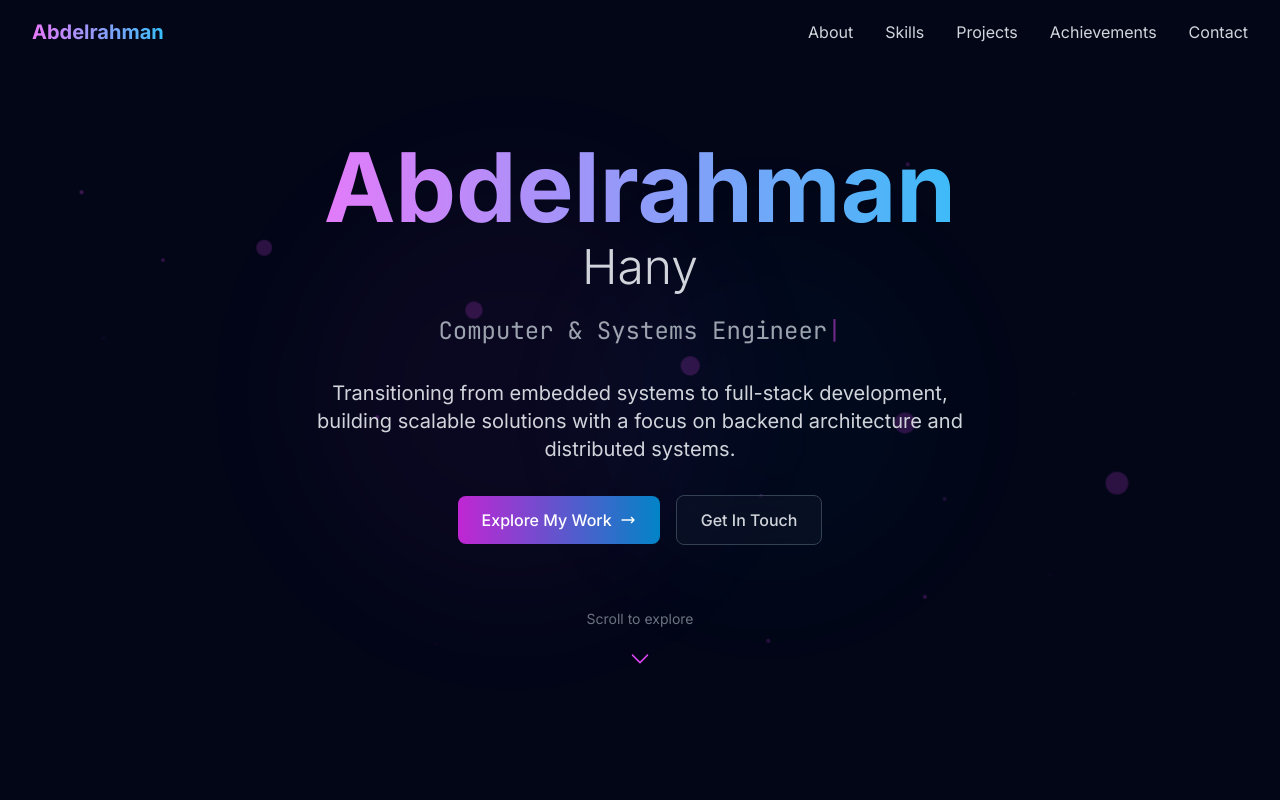
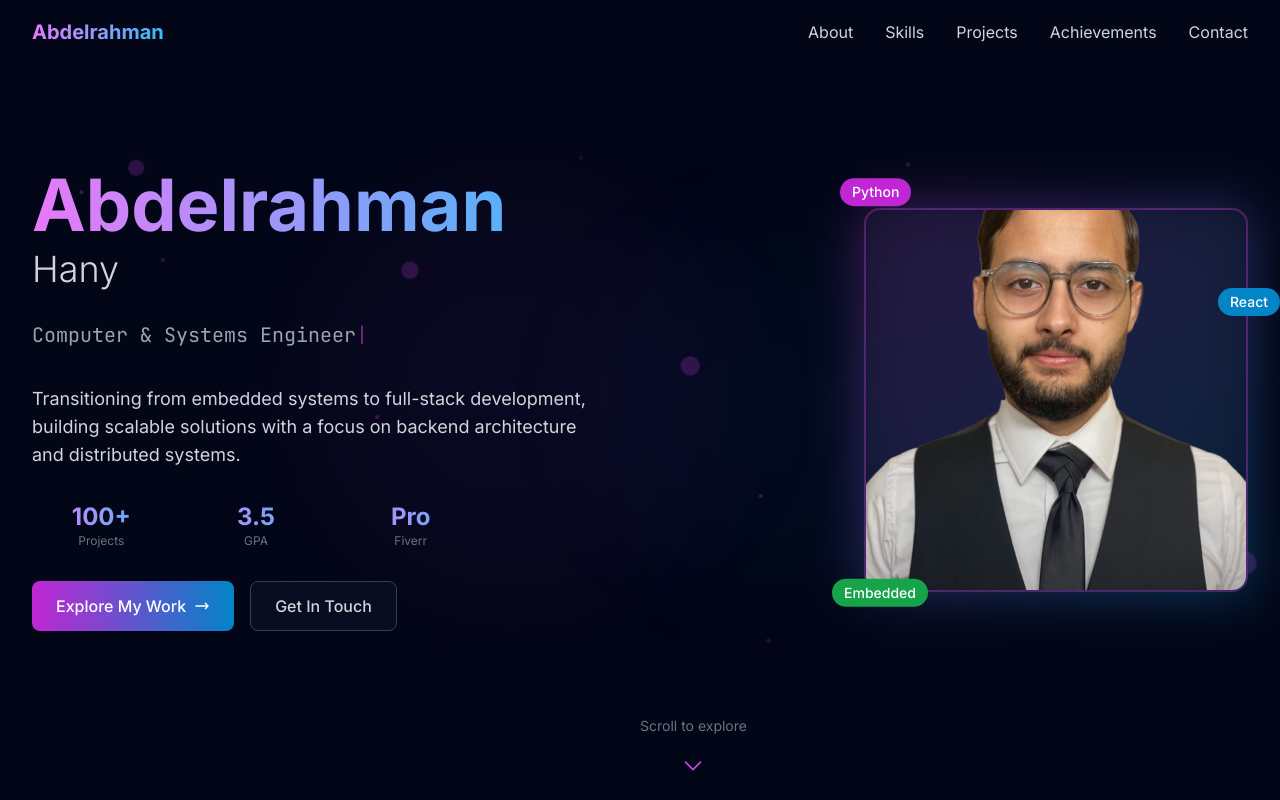
Before and after one commit to DopeBiscuit/Portfolio, a React (Vite) app: page / in a window 1280 px wide. Shown: the top 800 px of the page. Built offline with nearby package versions, Linux system fonts and the light colour scheme.

Commit message:
test: hero change

```diff
--- a/src/components/Hero.jsx
+++ b/src/components/Hero.jsx
@@ -40,10 +40,20 @@ const Hero = () => {
     }
   };
 
+  const imageVariants = {
+    hidden: { x: 100, opacity: 0 },
+    visible: {
+      x: 0,
+      opacity: 1,
+      transition: { duration: 0.8, ease: "easeOut" }
+    }
+  };
+
   return (
     <section className="min-h-screen flex items-center justify-center relative overflow-hidden">
-      {/* Floating elements */}
+      {/* Background Elements */}
       <div className="absolute inset-0 overflow-hidden">
+        {/* Floating elements - repositioned for left layout */}
         {[...Array(5)].map((_, i) => (
           <motion.div
             key={i}
@@ -59,34 +69,36 @@ const Hero = () => {
               repeatType: "reverse",
             }}
             style={{
-              left: `${20 + i * 15}%`,
-              top: `${30 + i * 10}%`,
+              left: `${10 + i * 20}%`,
+              top: `${20 + i * 15}%`,
             }}
           />
         ))}
       </div>
 
+      <div className="max-w-7xl mx-auto px-4 sm:px-6 lg:px-8 w-full">
+        <div className="grid lg:grid-cols-2 gap-12 items-center">
+          {/* Left Side - Text Content */}
           <motion.div
             variants={containerVariants}
             initial="hidden"
             animate="visible"
-        className="text-center z-10 max-w-4xl mx-auto px-4"
+            className="space-y-8"
           >
             {/* Main heading */}
-        <motion.h1
-          variants={itemVariants}
-          className="text-5xl md:text-7xl lg:text-8xl font-bold mb-6"
-        >
+            <motion.div variants={itemVariants}>
+              <motion.h1 className="text-4xl md:text-6xl lg:text-7xl font-bold">
                 <span className="block gradient-text">Abdelrahman</span>
-          <span className="block text-gray-300 text-3xl md:text-4xl lg:text-5xl font-light mt-2">
+                <span className="block text-gray-300 text-2xl md:text-3xl lg:text-4xl font-light mt-2">
                   Hany
                 </span>
               </motion.h1>
+            </motion.div>
 
             {/* Typing animation subtitle */}
             <motion.div
               variants={itemVariants}
-          className="text-xl md:text-2xl text-gray-400 mb-8 h-8"
+              className="text-lg md:text-xl text-gray-400 h-8"
             >
               <span className="font-mono">
                 {typedText}
@@ -97,23 +109,42 @@ const Hero = () => {
             {/* Description */}
             <motion.p
               variants={itemVariants}
-          className="text-lg md:text-xl text-gray-300 mb-8 max-w-2xl mx-auto leading-relaxed"
+              className="text-base md:text-lg text-gray-300 leading-relaxed max-w-xl"
             >
               Transitioning from embedded systems to full-stack development,
               building scalable solutions with a focus on backend architecture
               and distributed systems.
             </motion.p>
 
+            {/* Quick Stats */}
+            <motion.div
+              variants={itemVariants}
+              className="grid grid-cols-3 gap-4 max-w-md"
+            >
+              <div className="text-center">
+                <div className="text-xl md:text-2xl font-bold gradient-text">100+</div>
+                <div className="text-xs text-gray-500">Projects</div>
+              </div>
+              <div className="text-center">
+                <div className="text-xl md:text-2xl font-bold gradient-text">3.5</div>
+                <div className="text-xs text-gray-500">GPA</div>
+              </div>
+              <div className="text-center">
+                <div className="text-xl md:text-2xl font-bold gradient-text">Pro</div>
+                <div className="text-xs text-gray-500">Fiverr</div>
+              </div>
+            </motion.div>
+
             {/* CTA Buttons */}
             <motion.div
               variants={itemVariants}
-          className="flex flex-col sm:flex-row gap-4 justify-center items-center mb-16"
+              className="flex flex-col sm:flex-row gap-4"
             >
               <motion.a
                 href="#projects"
                 whileHover={{ scale: 1.05 }}
                 whileTap={{ scale: 0.95 }}
-            className="btn-primary inline-flex items-center gap-2"
+                className="btn-primary inline-flex items-center gap-2 justify-center sm:justify-start"
               >
                 Explore My Work
                 <svg className="w-4 h-4" fill="none" stroke="currentColor" viewBox="0 0 24 24">
@@ -125,16 +156,84 @@ const Hero = () => {
                 href="#contact"
                 whileHover={{ scale: 1.05 }}
                 whileTap={{ scale: 0.95 }}
-            className="btn-secondary"
+                className="btn-secondary justify-center sm:justify-start"
               >
                 Get In Touch
               </motion.a>
             </motion.div>
+          </motion.div>
 
-        {/* Scroll indicator */}
+          {/* Right Side - Photo */}
           <motion.div
-          variants={itemVariants}
-          className="flex flex-col items-center"
+            variants={imageVariants}
+            initial="hidden"
+            animate="visible"
+            className="relative flex justify-center lg:justify-end"
+          >
+            <div className="relative">
+              {/* Glowing background effect */}
+              <motion.div
+                animate={{
+                  scale: [1, 1.05, 1],
+                  rotate: [0, 1, 0]
+                }}
+                transition={{
+                  duration: 4,
+                  repeat: Infinity,
+                  repeatType: "reverse"
+                }}
+                className="absolute inset-0 bg-gradient-to-br from-accent-500/30 to-primary-500/30 rounded-2xl blur-xl"
+              />
+
+              {/* Photo container */}
+              <motion.div
+                whileHover={{ scale: 1.02 }}
+                className="relative w-80 h-80 md:w-96 md:h-96 rounded-2xl overflow-hidden glass-effect border-2 border-accent-500/30"
+              >
+                <img
+                  src="/images/profile.png"
+                  alt="Abdelrahman Hany"
+                  className="w-full h-full object-cover object-center"
+                />
+
+                {/* Overlay gradient */}
+                <div className="absolute inset-0 bg-gradient-to-t from-dark-950/20 via-transparent to-transparent" />
+              </motion.div>
+
+              {/* Floating tech badges around photo */}
+              <motion.div
+                animate={{ y: [0, -10, 0] }}
+                transition={{ duration: 3, repeat: Infinity }}
+                className="absolute -top-6 -left-6 px-3 py-1 bg-accent-600 text-white text-sm rounded-full font-medium"
+              >
+                Python
+              </motion.div>
+
+              <motion.div
+                animate={{ y: [0, -15, 0] }}
+                transition={{ duration: 4, repeat: Infinity, delay: 1 }}
+                className="absolute top-20 -right-8 px-3 py-1 bg-primary-600 text-white text-sm rounded-full font-medium"
+              >
+                React
+              </motion.div>
+
+              <motion.div
+                animate={{ y: [0, -8, 0] }}
+                transition={{ duration: 3.5, repeat: Infinity, delay: 2 }}
+                className="absolute -bottom-4 -left-8 px-3 py-1 bg-green-600 text-white text-sm rounded-full font-medium"
+              >
+                Embedded
+              </motion.div>
+            </div>
+          </motion.div>
+        </div>
+
+        {/* Scroll indicator - moved to bottom center */}
+        <motion.div
+          initial={{ opacity: 0, y: 20 }}
+          animate={{ opacity: 1, y: 0 }}
+          transition={{ delay: 1.5 }}
+          className="absolute bottom-8 left-1/2 transform -translate-x-1/2 flex flex-col items-center"
         >
           <span className="text-sm text-gray-500 mb-2">Scroll to explore</span>
           <motion.div
@@ -144,7 +243,7 @@ const Hero = () => {
             <ChevronDownIcon className="w-6 h-6 text-accent-500" />
           </motion.div>
         </motion.div>
-      </motion.div>
+      </div>
     </section>
   );
 };
```
Lines whose indentation alone changed are shown as unchanged.
